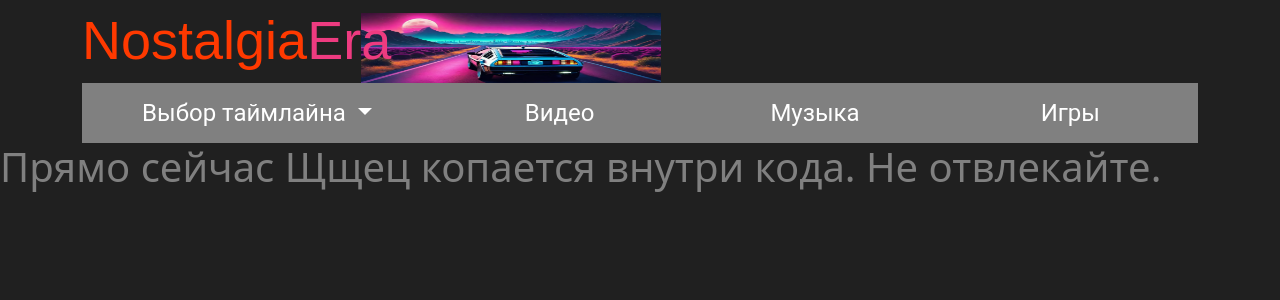
After one commit to Niko11o/NostalgiaEra, a Django app: template mysite/games/templates/games/index.html in a window 1280 px wide. The commit adds this page. Shown: the top 300 px of the page. Run offline with Django 5.2, Linux system fonts and the light colour scheme; the template is opened without the code that fills it, so the values that code supplies are empty; some libraries are stand-ins or nearby versions.

Commit message:
Начал разрабатывать модуль с играми. Пока что не работает ничего, кроме заглушки.

```diff
--- /dev/null
+++ b/mysite/games/templates/games/index.html
@@ -0,0 +1,9 @@
+{% extends 'layouts/base.html' %}
+
+{% block content %}
+
+<h1>Прямо сейчас Щщец копается внутри кода. Не отвлекайте.</h1>
+
+
+
+{% endblock %}
--- a/mysite/main/templates/layouts/base.html
+++ b/mysite/main/templates/layouts/base.html
@@ -37,7 +37,7 @@
             </div>
             <button type="button" class="btn btn-primary btn-intop"><a class="btn-link" href="{% url 'videos:videos_index' %}">Видео </a></button>
             <button type="button" class="btn btn-primary btn-intop"><a href="#" class="btn-link">Музыка</a></button>
-            <button type="button" class="btn btn-primary btn-intop"><a href="#" class="btn-link">Игры</a></button>
+            <button type="button" class="btn btn-primary btn-intop"><a href="{% url 'games:games_index' %}" class="btn-link">Игры</a></button>
         </section>
     </div>
 </header>
--- a/mysite/mysite/settings.py
+++ b/mysite/mysite/settings.py
@@ -40,7 +40,8 @@ INSTALLED_APPS = [
     'django.contrib.messages',
     'django.contrib.staticfiles',
     'main',
-    'videos'
+    'videos',
+    'games',
 ]
 
 MIDDLEWARE = [
--- a/mysite/mysite/urls.py
+++ b/mysite/mysite/urls.py
@@ -23,6 +23,7 @@ urlpatterns = [
     path('admin/', admin.site.urls),
     path('', include('main.urls',namespace='main')),
     path('videos/', include('videos.urls'), ),
+    path('games/', include('games.urls'))
 ]
 
 if settings.DEBUG:
```
Also changed, not shown: mysite/games/urls.py (added, +9 -0 lines), mysite/db.sqlite3.
